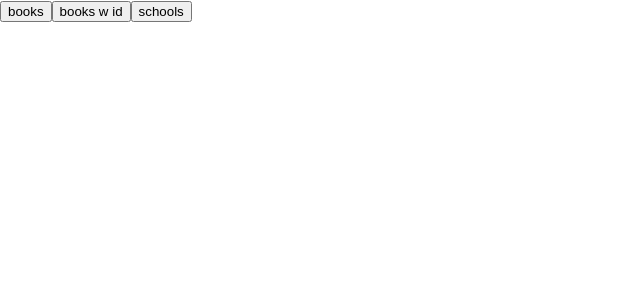
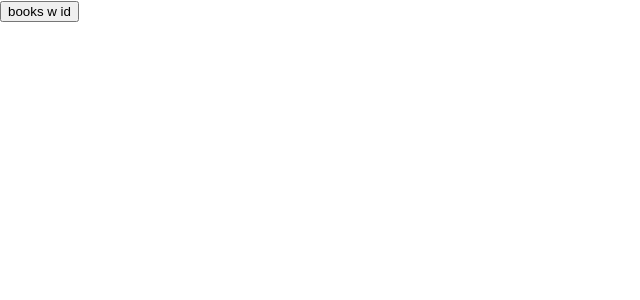
Before and after one commit to julian-cardone/rtech, a React (Create React App) app in the folder frontend/: page / in a window 1280 px wide. Shown: the top 300 px of the page, without its empty margins (0-640 px from the left). Built offline with nearby package versions, Linux system fonts and the light colour scheme.

Commit message:
custom hooks are built out. now work on app.js

```diff
--- a/frontend/src/App.js
+++ b/frontend/src/App.js
@@ -3,6 +3,7 @@ import { AppContext } from "./utils/context";
 import { useCustomFetch } from "./hooks/useCustomFetch";
 import { useSchools } from "./hooks/useSchools";
 import { usePaginatedBooks } from "./hooks/usePaginatedBooks";
+import { useBooksFiltered } from "./hooks/useBooksFiltered";
 
 function App() {
 
@@ -10,20 +11,21 @@ function App() {
   const { fetchWithCache } = useCustomFetch()
   // const { schools, fetchAll } = useSchools()
   // const { data: paginatedBooks, ...paginatedBooksUtils } = usePaginatedBooks()
-  const { data: schools, ...schoolsUtils } = useSchools()
+  // const { data: schools, ...schoolsUtils } = useSchools()
+  const { data: booksBySchool, ...booksBySchoolUtils } = useBooksFiltered();
 
 const handleBooks = async () =>{
-  await schoolsUtils.fetchAll()
+  await booksBySchoolUtils.fetchById(5)
 }
 console.log(cache)
-console.log(schools)
+console.log(booksBySchool)
 
   return (
 <>
-<button onClick={handleBooks}>books</button>
+<button onClick={handleBooks}>books w id</button>
 {/* <button onClick={()=>fetchWithCache("/api/books")}>books</button> */}
-<button onClick={()=>fetchWithCache(`api/books/${5}`)}>books w id</button>
-<button onClick={()=>fetchWithCache("api/schools")}>schools</button>
+{/* <button onClick={()=>fetchWithCache(`api/books/${5}`)}>books w id</button> */}
+{/* <button onClick={()=>fetchWithCache("api/schools")}>schools</button> */}
 </>
   );
 }
--- /dev/null
+++ b/frontend/src/hooks/useBooksFiltered.js
@@ -0,0 +1,21 @@
+import { useCallback, useState } from "react";
+import { useCustomFetch } from "./useCustomFetch";
+
+export function useBooksFiltered() {
+  const { fetchWithCache, loading } = useCustomFetch();
+  const [booksBySchool, setBooksBySchools] = useState();
+
+  const fetchById = useCallback(
+    async (schoolId) => {
+      const data = await fetchWithCache(`/api/books/${schoolId}`, schoolId);
+      setBooksBySchools(data);
+    },
+    [fetchWithCache]
+  );
+
+  const invalidateData = useCallback(() => {
+    setBooksBySchools(null);
+  }, []);
+
+  return { data: booksBySchool, loading, fetchById, invalidateData };
+}
```
Also changed, not shown: 1 other file (tests, documents, lock files or other folders).
